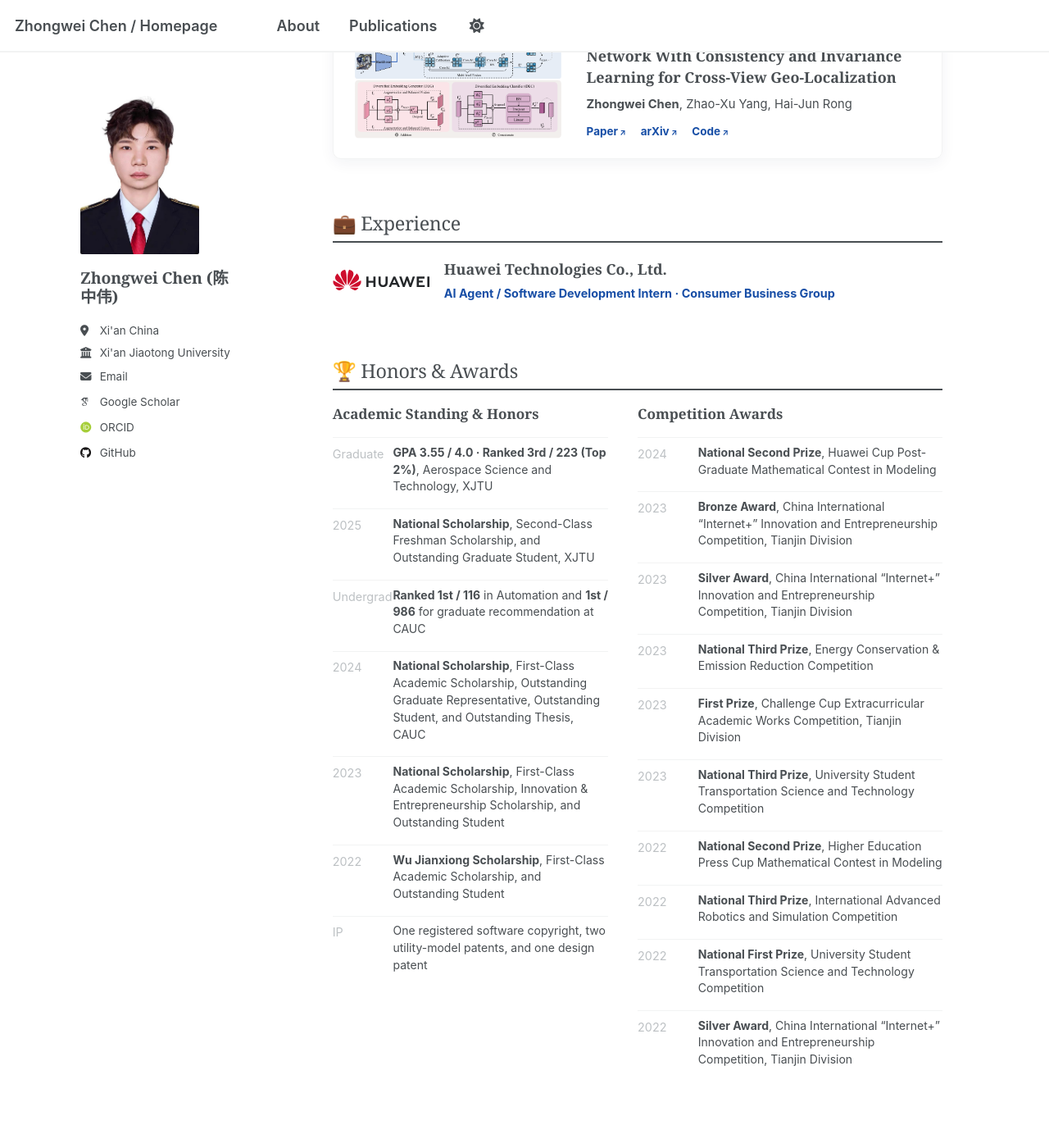
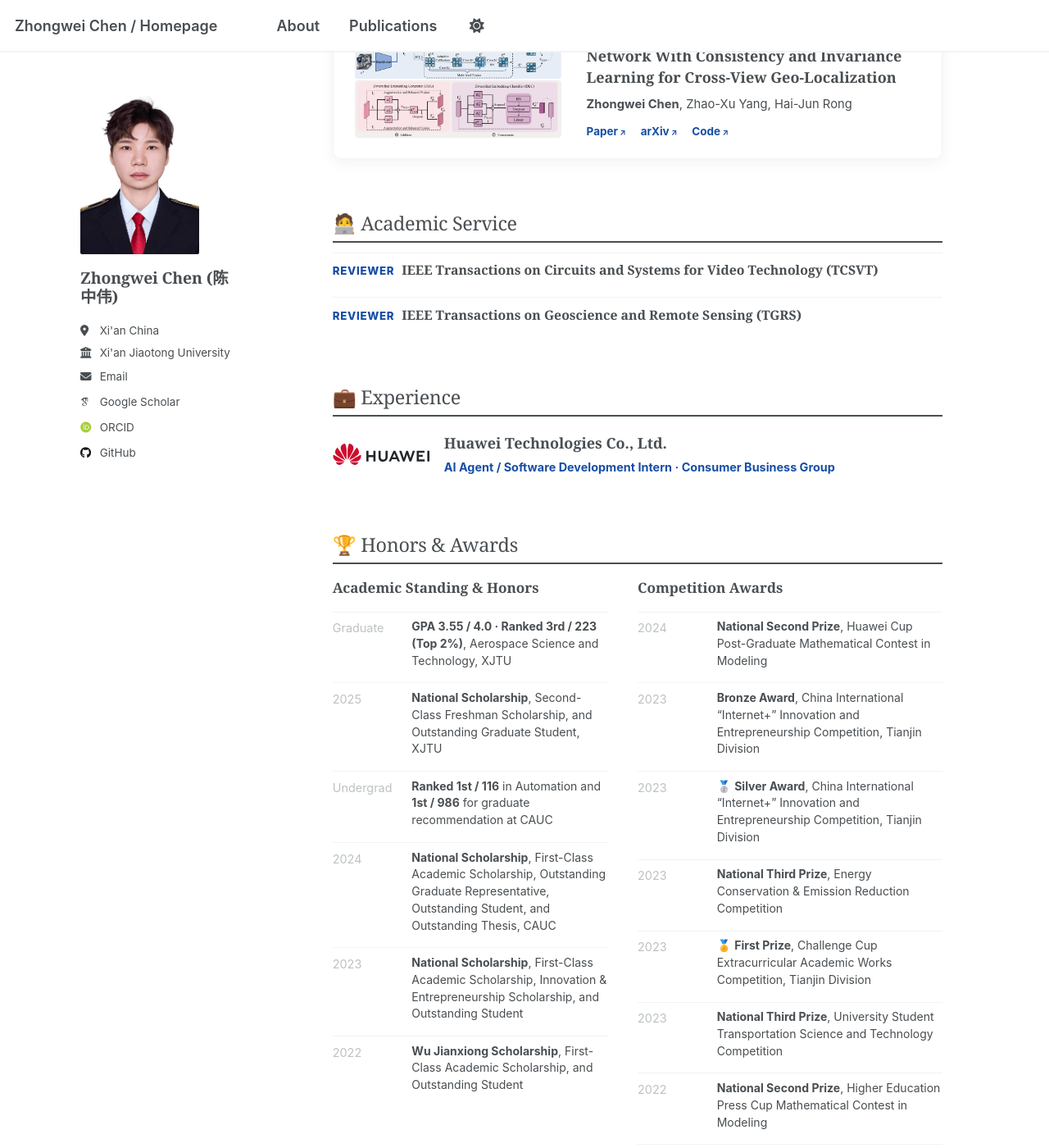
Before and after one commit to ISChenawei/ISChenawei.github.io, a Jekyll site: the page built from _pages/about.md, in a window 1280 px wide and 1400 px high, scrolled down 2056 px. Shown: the whole window at 82% size. Built offline with Jekyll 4.4.1, drawn with Linux system fonts in a browser that asks for light colours; some web fonts are replaced; a script that is not in the unit is left out.

Commit message:
Update personal homepage

```diff
--- a/_pages/about.md
+++ b/_pages/about.md
@@ -92,6 +92,13 @@ redirect_from:
   </article>
 </section>
 
+## 🧑‍💻 Academic Service
+
+<div class="service-list">
+  <div class="service-item"><span>Reviewer</span><strong>IEEE Transactions on Circuits and Systems for Video Technology (TCSVT)</strong></div>
+  <div class="service-item"><span>Reviewer</span><strong>IEEE Transactions on Geoscience and Remote Sensing (TGRS)</strong></div>
+</div>
+
 ## 💼 Experience
 
 <div class="experience-item">
@@ -113,7 +120,6 @@ redirect_from:
       <li><time>2024</time><span><strong>National Scholarship</strong>, First-Class Academic Scholarship, Outstanding Graduate Representative, Outstanding Student, and Outstanding Thesis, CAUC</span></li>
       <li><time>2023</time><span><strong>National Scholarship</strong>, First-Class Academic Scholarship, Innovation & Entrepreneurship Scholarship, and Outstanding Student</span></li>
       <li><time>2022</time><span><strong>Wu Jianxiong Scholarship</strong>, First-Class Academic Scholarship, and Outstanding Student</span></li>
-      <li><time>IP</time><span>One registered software copyright, two utility-model patents, and one design patent</span></li>
     </ul>
   </div>
   <div class="awards-group">
@@ -121,14 +127,14 @@ redirect_from:
     <ul class="honors-list">
       <li><time>2024</time><span><strong>National Second Prize</strong>, Huawei Cup Post-Graduate Mathematical Contest in Modeling</span></li>
       <li><time>2023</time><span><strong>Bronze Award</strong>, China International “Internet+” Innovation and Entrepreneurship Competition, Tianjin Division</span></li>
-      <li><time>2023</time><span><strong>Silver Award</strong>, China International “Internet+” Innovation and Entrepreneurship Competition, Tianjin Division</span></li>
+      <li><time>2023</time><span>🥈 <strong>Silver Award</strong>, China International “Internet+” Innovation and Entrepreneurship Competition, Tianjin Division</span></li>
       <li><time>2023</time><span><strong>National Third Prize</strong>, Energy Conservation & Emission Reduction Competition</span></li>
-      <li><time>2023</time><span><strong>First Prize</strong>, Challenge Cup Extracurricular Academic Works Competition, Tianjin Division</span></li>
+      <li><time>2023</time><span>🏅 <strong>First Prize</strong>, Challenge Cup Extracurricular Academic Works Competition, Tianjin Division</span></li>
       <li><time>2023</time><span><strong>National Third Prize</strong>, University Student Transportation Science and Technology Competition</span></li>
       <li><time>2022</time><span><strong>National Second Prize</strong>, Higher Education Press Cup Mathematical Contest in Modeling</span></li>
       <li><time>2022</time><span><strong>National Third Prize</strong>, International Advanced Robotics and Simulation Competition</span></li>
-      <li><time>2022</time><span><strong>National First Prize</strong>, University Student Transportation Science and Technology Competition</span></li>
-      <li><time>2022</time><span><strong>Silver Award</strong>, China International “Internet+” Innovation and Entrepreneurship Competition, Tianjin Division</span></li>
+      <li><time>2022</time><span>🏅 <strong>National First Prize</strong>, University Student Transportation Science and Technology Competition</span></li>
+      <li><time>2022</time><span>🥈 <strong>Silver Award</strong>, China International “Internet+” Innovation and Entrepreneurship Competition, Tianjin Division</span></li>
     </ul>
   </div>
 </div>
--- a/assets/css/main.scss
+++ b/assets/css/main.scss
@@ -207,6 +207,10 @@ body { letter-spacing: 0; }
 .publication-links a::after { content: " ↗"; font-size: 0.7em; }
 
 .experience-item { padding: 0.3rem 0 0.2rem; }
+.service-list { display: grid; gap: 0.55rem; }
+.service-item { display: grid; grid-template-columns: 70px minmax(0, 1fr); gap: 0.8rem; align-items: baseline; padding: 0.55rem 0; border-top: 1px solid var(--global-border-color); }
+.service-item span { color: var(--accent); font-size: 0.74rem; font-weight: 800; text-transform: uppercase; letter-spacing: 0.05em; }
+.service-item strong { font-family: Georgia, "Times New Roman", serif; font-size: 0.88rem; font-weight: 600; line-height: 1.45; }
 .experience-heading { display: flex; align-items: center; gap: 1rem; }
 .experience-heading img { width: 118px; height: 36px; object-fit: contain; object-position: left center; }
 .experience-heading strong { display: block; font-family: Georgia, "Times New Roman", serif; font-size: 1rem; }
@@ -217,7 +221,7 @@ body { letter-spacing: 0; }
 .awards-columns { display: grid; grid-template-columns: 0.95fr 1.05fr; gap: 2rem; align-items: start; }
 .awards-group h3 { margin: 0.4rem 0 0.6rem; font-family: Georgia, "Times New Roman", serif; font-size: 0.95rem; }
 .honors-list { margin-left: 0 !important; padding-left: 0; list-style: none; }
-.honors-list li { display: grid; grid-template-columns: 62px 1fr; gap: 0.65rem; padding: 0.42rem 0; border-top: 1px solid var(--global-border-color); }
+.honors-list li { display: grid; grid-template-columns: 84px minmax(0, 1fr); gap: 0.7rem; padding: 0.42rem 0; border-top: 1px solid var(--global-border-color); }
 .honors-list time { color: var(--global-text-color-light); font-size: 0.8rem; }
 .honors-list span { font-size: 0.78rem; line-height: 1.48; }
 
```
